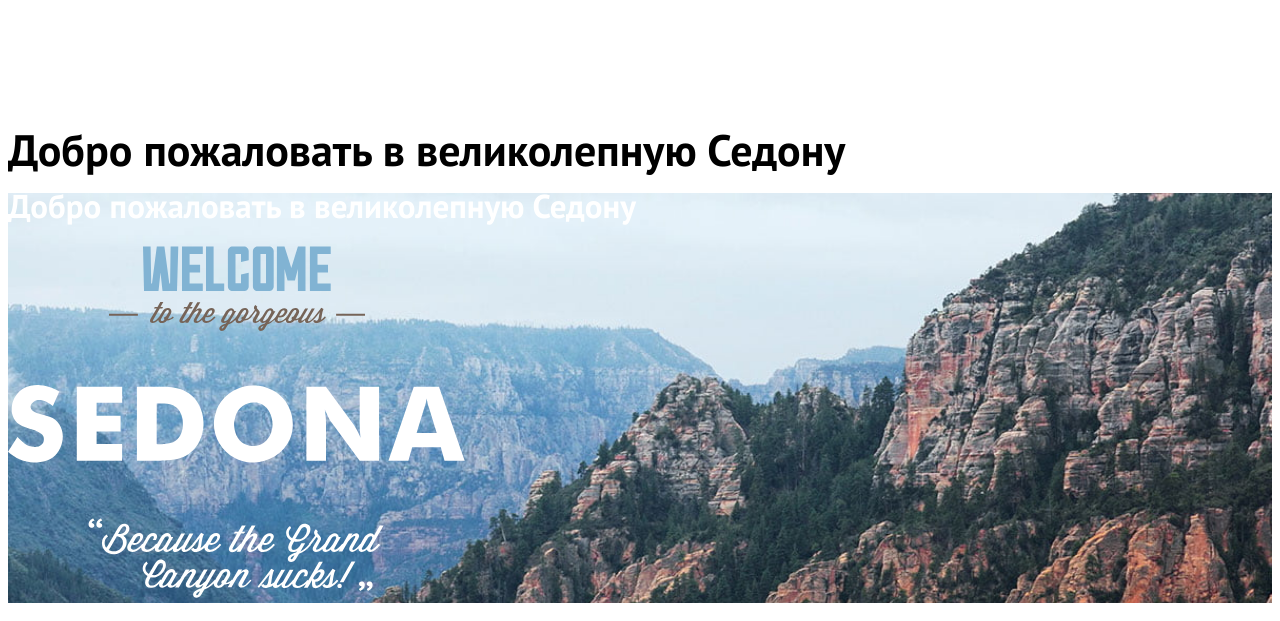
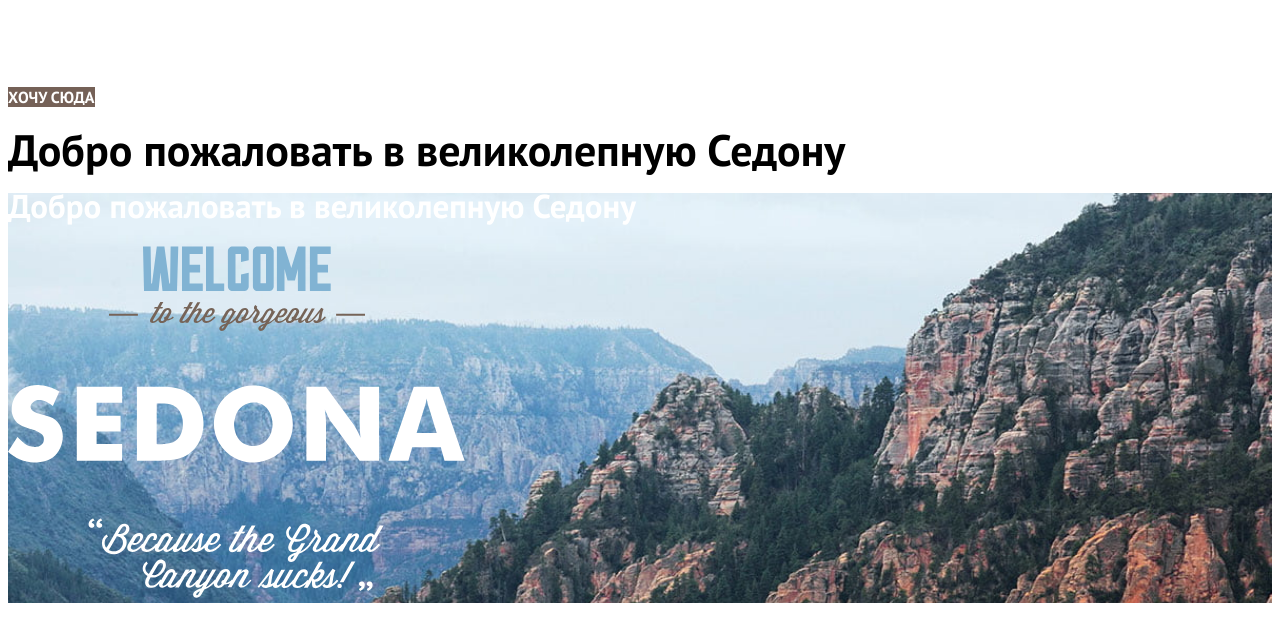
Before and after one commit to satros1123/2481321-sedona-39, a plain HTML site: page index.html in a window 1280 px wide. Shown: the part 179-800 px from the top of the page. Drawn offline with Linux system fonts and the light colour scheme.

Commit message:
Добавление шрифтов и стилей текста

```diff
--- a/index.html
+++ b/index.html
@@ -34,8 +34,8 @@
             </a>
           </li>
         </ul>
-        <a class="navigation-link" href="#">
-          <span class="visually-hidden">Хочу сюда!</span>
+        <a class="button button-nav navigation-link" href="#">
+          Хочу сюда
         </a>
       </nav>
     </header>
--- a/styles/style.css
+++ b/styles/style.css
@@ -57,13 +57,18 @@ body {
   color: #fff;
 }
 
+.button-nav {
+  color: #fff;
+  background-color: #756157;
+}
+
 
 /* section welcome-screen */
 .welcom-screen {
   color: #fff;
   background-color: #92c0db;
   background-image: url(../images/welcome-bg.jpg);
-  background-size: 100% auto;
+  background-size: cover;
   background-repeat: no-repeat;
 }
 
```
Also changed, not shown: catalog.html (+3 -3 lines).
